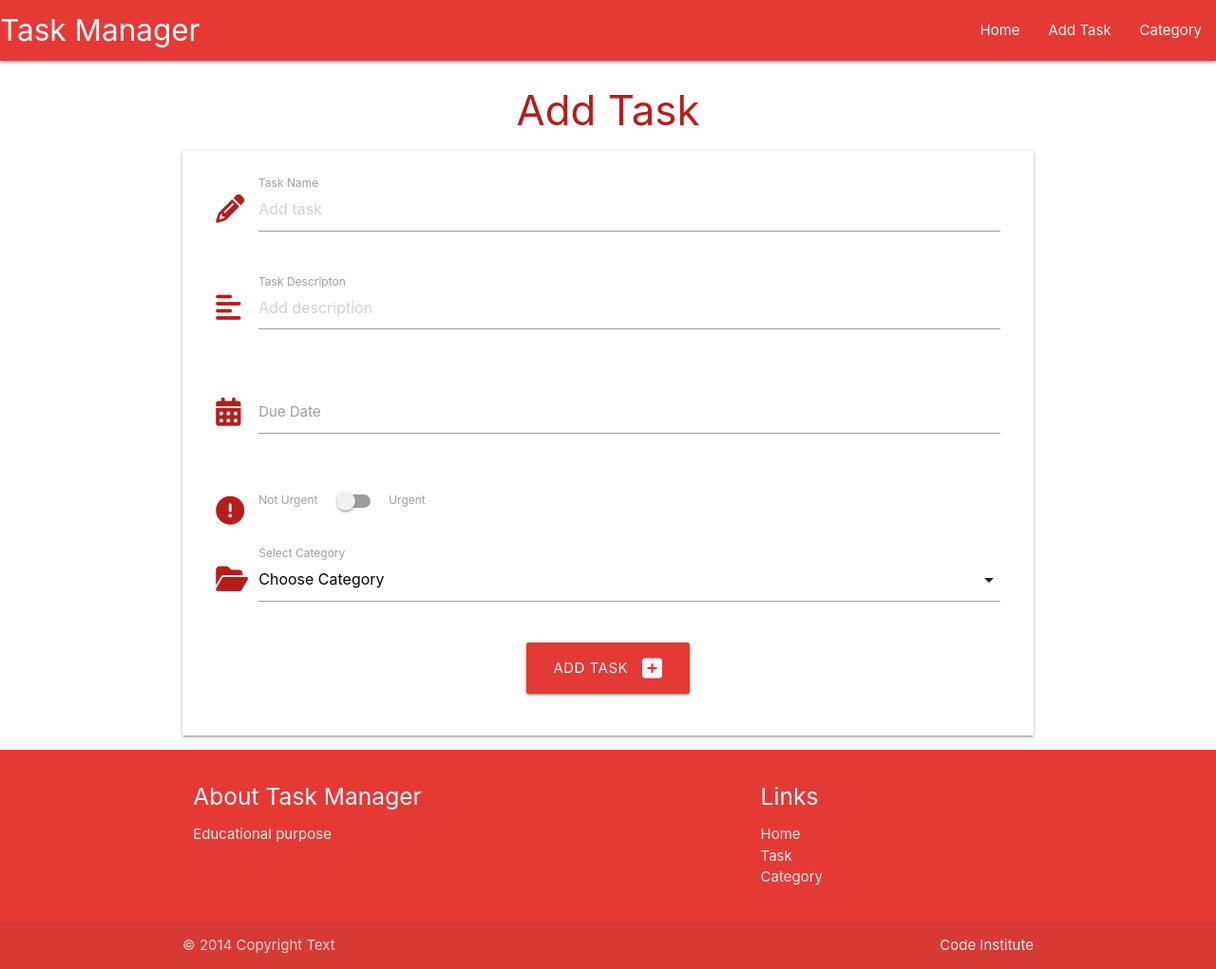
After one commit to plexoio/task-manager, a Flask app: page /add_task in a window 1280 px wide. The commit adds this page. Shown: the whole page at 95% size. Run offline with Flask 3, Linux system fonts and the light colour scheme.

Commit message:
feat: add features on

```diff
--- a/taskmanager/routes.py
+++ b/taskmanager/routes.py
@@ -6,6 +6,8 @@ from taskmanager.models import Category, Tasks
 @app.route("/")
 def home():
     return render_template("tasks.html")
+
+# Add Categories
 
 # READ
 
@@ -48,3 +50,34 @@ def delete_category(category_id):
     db.session.delete(category)
     db.session.commit()
     return redirect(url_for("category"))
+
+# Add Tasks
+
+# READ
+
+# CREATE
+
+
+@app.route("/add_task", methods=["GET", "POST"])
+def add_task():
+
+    categories = list(Category.query.order_by(Category.category_name).all())
+
+    if request.method == "POST":
+
+        task = Tasks(
+            task_name=request.form.get("task_name"),
+            text_description=request.form.get("text_description"),
+            is_urgent=bool(True if request.form.get("is_urgent") else False),
+            due_date=request.form.get("due_date"),
+            category_id=request.form.get("category_id"))
+
+        db.session.add(task)
+        db.session.commit()
+
+        return redirect(url_for("home"))
+    return render_template("add_task.html", categories=categories)
+
+# UPDATE
+
+# DELETE
--- a/taskmanager/static/js/script.js
+++ b/taskmanager/static/js/script.js
@@ -1,8 +1,25 @@
-document.addEventListener('DOMContentLoaded', function() {
-    // Initialize navbar
-    let sidenav = document.querySelectorAll('.sidenav');
-    M.Sidenav.init(sidenav);
-    // Delete Modal (verification)
-    let modal_delete = document.querySelectorAll('.modal');
-    M.Modal.init(modal_delete, inDuration=250);
+document.addEventListener('DOMContentLoaded', function () {
+
+  // Initialize navbar
+  let sidenav = document.querySelectorAll('.sidenav');
+  M.Sidenav.init(sidenav);
+
+  // Delete Modal (verification)
+  let modal_delete = document.querySelectorAll('.modal');
+  M.Modal.init(modal_delete, inDuration = 250);
+
+  // Date Picker
+  let datepicker = document.querySelectorAll('.datepicker');
+  M.Datepicker.init(datepicker, {
+    format: 'mmm dd, yyyy',
+    autoClose: false,
+    i18n: {
+      done: 'Select'
+    }
   });
+
+  // Select
+  let selects = document.querySelectorAll('select');
+  M.FormSelect.init(selects);
+
+});
--- /dev/null
+++ b/taskmanager/templates/add_task.html
@@ -0,0 +1,71 @@
+{% extends "base.html" %}
+{% block content %}
+<h3 class="red-text text-darken-4 center-align">Add Task</h3>
+
+<div class="row card-panel">
+    <form class="col s12" method="POST" action="{{url_for('add_task')}}">
+        <!-- Task Name -->
+        <div class="row">
+            <div class="input-field col s12">
+                <i class="fas fa-pencil-alt prefix red-text text-darken-4"></i>
+                <input placeholder="Add task" name="task_name" id="task_name" type="text" class="validate" minlength="5"
+                    maxlength="50" required>
+                <label for="task_name">Task Name</label>
+            </div>
+        </div>
+        <!-- Task Description -->
+        <div class="row">
+            <div class="input-field col s12">
+                <i class="fas fa-align-left prefix red-text text-darken-4"></i>
+                <textarea placeholder="Add description" name="text_description" id="text_description" type="text"
+                    class="materialize-textarea validate" minlength="5" maxlength="200" required></textarea>
+                <label for="text_description">Task Descripton</label>
+            </div>
+        </div>
+        <!-- Due Date -->
+        <div class="row">
+            <div class="input-field col s12">
+                <i class="fas fa-calendar-alt prefix red-text text-darken-4"></i>
+                <input name="due_date" id="due_date" type="text" class="datepicker validate" required>
+                <label for="due_date">Due Date</label>
+            </div>
+        </div>
+        <!-- Is Urgent -->
+        <div class="row">
+            <div class="input-field col s12">
+                <div class="switch">
+                    <i class="fas fa-exclamation-circle prefix red-text text-darken-4"></i>
+                    <label for="is_urgent">
+                        Not Urgent
+                        <input name="is_urgent" id="is_urgent" type="checkbox">
+                        <span class="lever"></span>
+                        Urgent
+                    </label>
+                </div>
+            </div>
+        </div>
+        <!-- Select Category -->
+        <!-- Task Name -->
+        <div class="row">
+            <div class="input-field col s12">
+                <i class="fas fa-folder-open prefix red-text text-darken-4"></i>
+                <select name="category_id" id="category_id" class="validate" required>
+                    <option value="" disabled selected>Choose Category</option>
+                    {% for category in categories%}
+                    <option value="{{ category.id }}">{{ category.category_name }}</option>
+                    {% endfor%}
+                </select>
+                <label for="category_id">Select Category</label>
+            </div>
+        </div>
+        <!-- Submit Button -->
+        <div class="row">
+            <div class="col s12 center-align">
+                <button type="submit" class="btn-large red darken-1">
+                    Add Task <i class="fas fa-plus-square right"></i>
+                </button>
+            </div>
+        </div>
+    </form>
+</div>
+{% endblock %}
--- a/taskmanager/templates/base.html
+++ b/taskmanager/templates/base.html
@@ -21,7 +21,7 @@
                 <a href="#" data-target="mobile-demo" class="sidenav-trigger"><i class="fas fa-bars"></i></a>
                 <ul class="right hide-on-med-and-down">
                     <li><a href="{{ url_for('home') }}">Home</a></li>
-                    <li><a href="{{ url_for('home') }}">Add Task</a></li>
+                    <li><a href="{{ url_for('add_task') }}">Add Task</a></li>
                     <li><a href="{{ url_for('category') }}">Category</a></li>
                 </ul>
             </div>
@@ -29,7 +29,7 @@
         <!-- Mobile Sidenav -->
         <ul class="sidenav" id="mobile-demo">
             <li><a href="{{ url_for('home') }}">Home</a></li>
-            <li><a href="{{ url_for('home') }}">Add Task</a></li>
+            <li><a href="{{ url_for('add_task') }}">Add Task</a></li>
             <li><a href="{{ url_for('category') }}">Category</a></li>
         </ul>
     </header>
```
Also changed, not shown: taskmanager/templates/tasks.html (+9 -0 lines).
